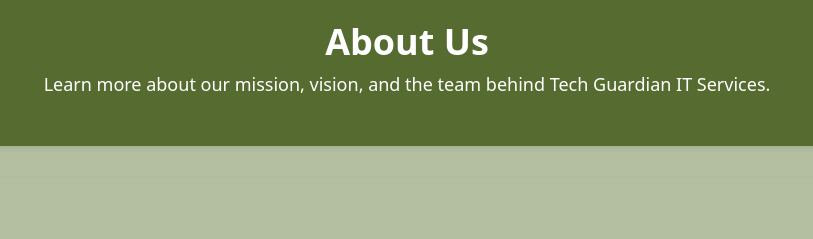
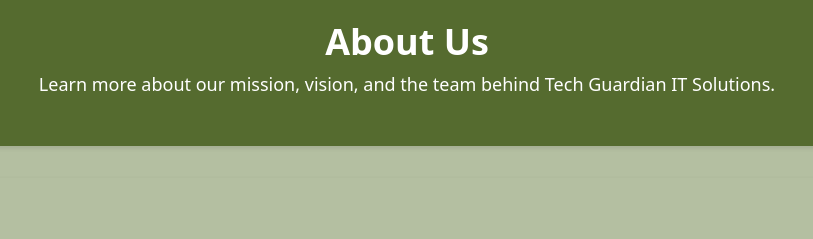
Before and after one commit to NtuthukoMaphalala/techguard, a plain HTML site: page about.html in a window 1280 px wide. Shown: the part 170-409 px from the top of the page, 233-1046 px from the left. Drawn offline with nearby package versions, Linux system fonts and the light colour scheme.

Commit message:
Update about.html

```diff
--- a/about.html
+++ b/about.html
@@ -65,7 +65,7 @@
     <!-- Page Header -->
     <section class="bg-[#556B2F] text-white text-center py-12">
         <h2 class="text-4xl font-bold">About Us</h2>
-        <p class="mt-2 text-lg">Learn more about our mission, vision, and the team behind Tech Guardian IT Services.</p>
+        <p class="mt-2 text-lg">Learn more about our mission, vision, and the team behind Tech Guardian IT Solutions.</p>
     </section>
 
     <!-- About Section -->
```
